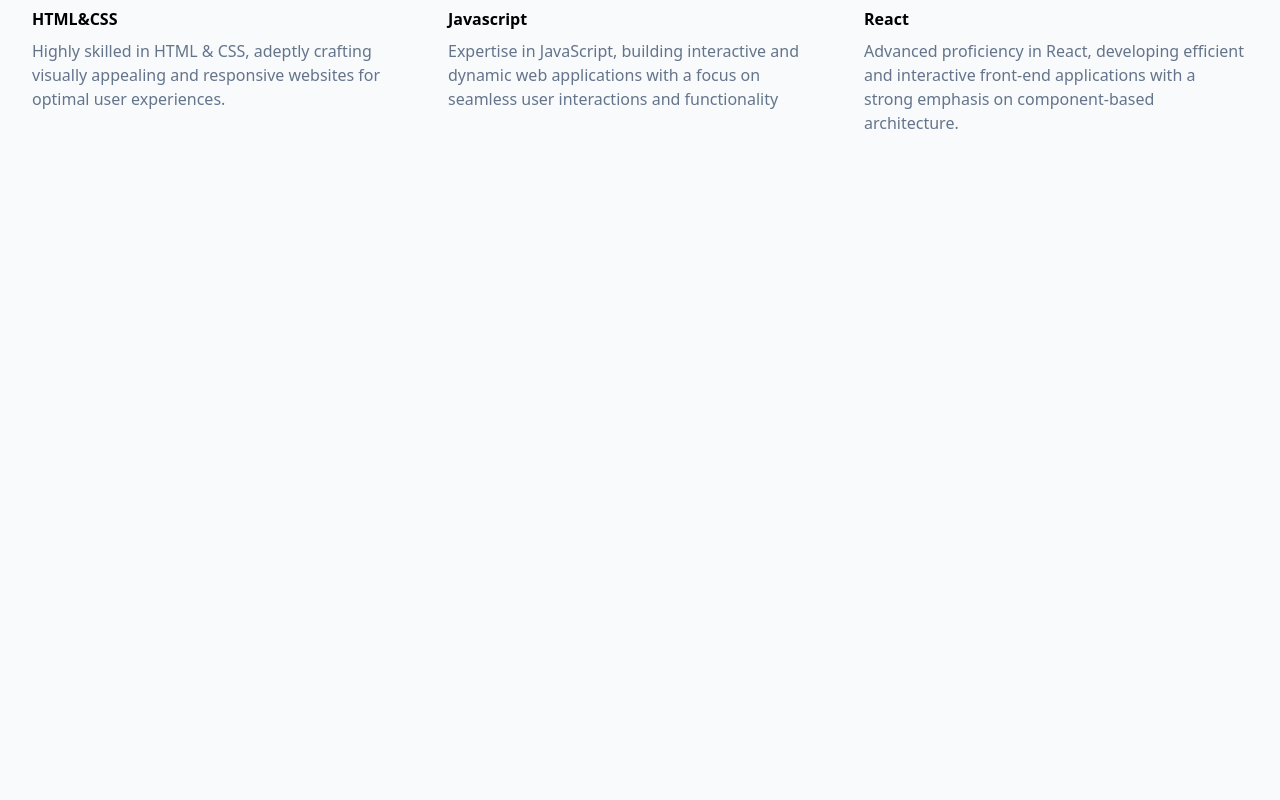
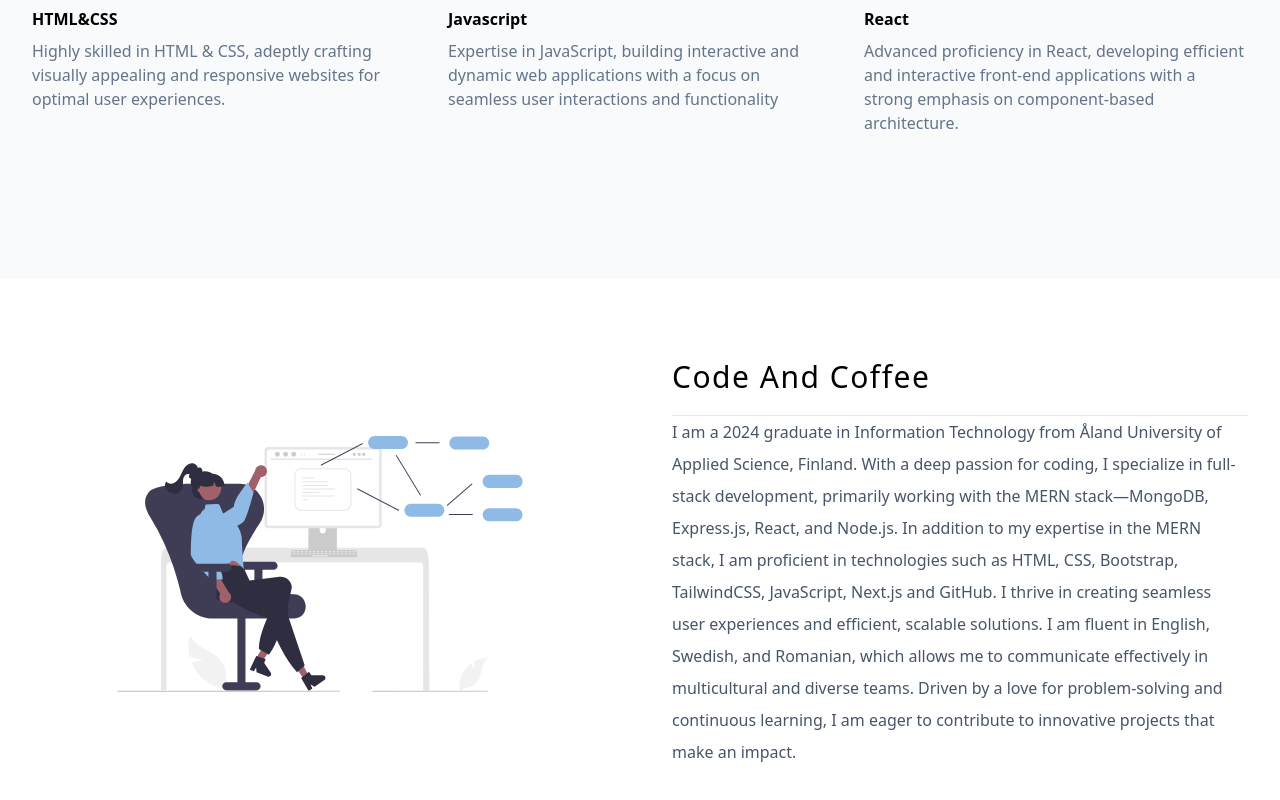
Before and after one commit to radu-bordea/React-ITPortfolio, a React (Vite) app: page / in a window 1280 px wide. Shown: the part 958-1758 px from the top of the page. Before the commit the page ends 1237 px from the top, so only its background shows below. Built offline with nearby package versions, Linux system fonts and the light colour scheme.

Commit message:
Complete About section

```diff
--- a/src/App.jsx
+++ b/src/App.jsx
@@ -2,6 +2,7 @@
 import Navbar from "./components/Navbar";
 import Hero from "./components/Hero";
 import Skills from "./components/Skills";
+import About from './components/About'
 
 const App = () => {
   return (
@@ -9,6 +10,7 @@
       <Navbar />
       <Hero />
       <Skills />
+      <About/>
     </div>
   );
 };
--- /dev/null
+++ b/src/components/About.jsx
@@ -0,0 +1,37 @@
+import aboutSvg from "../assets/about.svg"; // Importing the about section image
+import SectionTitle from "./SectionTitle"; // Importing the SectionTitle component
+
+// A functional component that renders the "About" section of the app
+const About = () => {
+  return (
+    <div className="bg-white py-20" id="about">
+      {/* Grid layout for the "About" section with an image and text */}
+      <div className="align-element grid md:grid-cols-2 items-center gap-16">
+        {/* Display the about section image */}
+        <img src={aboutSvg} className="w-full h-64" alt="About Section" />
+
+        {/* Article containing the section title and description */}
+        <article>
+          <SectionTitle text="code and coffee" />{" "}
+          {/* Section title for "About" */}
+          {/* Descriptive text for the "About" section */}
+          <p className="text-slate-600 leading-loose">
+            I am a 2024 graduate in Information Technology from Åland University
+            of Applied Science, Finland. With a deep passion for coding, I
+            specialize in full-stack development, primarily working with the
+            MERN stack—MongoDB, Express.js, React, and Node.js. In addition to
+            my expertise in the MERN stack, I am proficient in technologies such
+            as HTML, CSS, Bootstrap, TailwindCSS, JavaScript, Next.js and GitHub. I
+            thrive in creating seamless user experiences and efficient, scalable
+            solutions. I am fluent in English, Swedish, and Romanian, which
+            allows me to communicate effectively in multicultural and diverse
+            teams. Driven by a love for problem-solving and continuous learning,
+            I am eager to contribute to innovative projects that make an impact.
+          </p>
+        </article>
+      </div>
+    </div>
+  );
+};
+
+export default About; // Export the component for use in other parts of the app
```
Also changed, not shown: src/assets/about.svg, src/assets/hero.svg.
